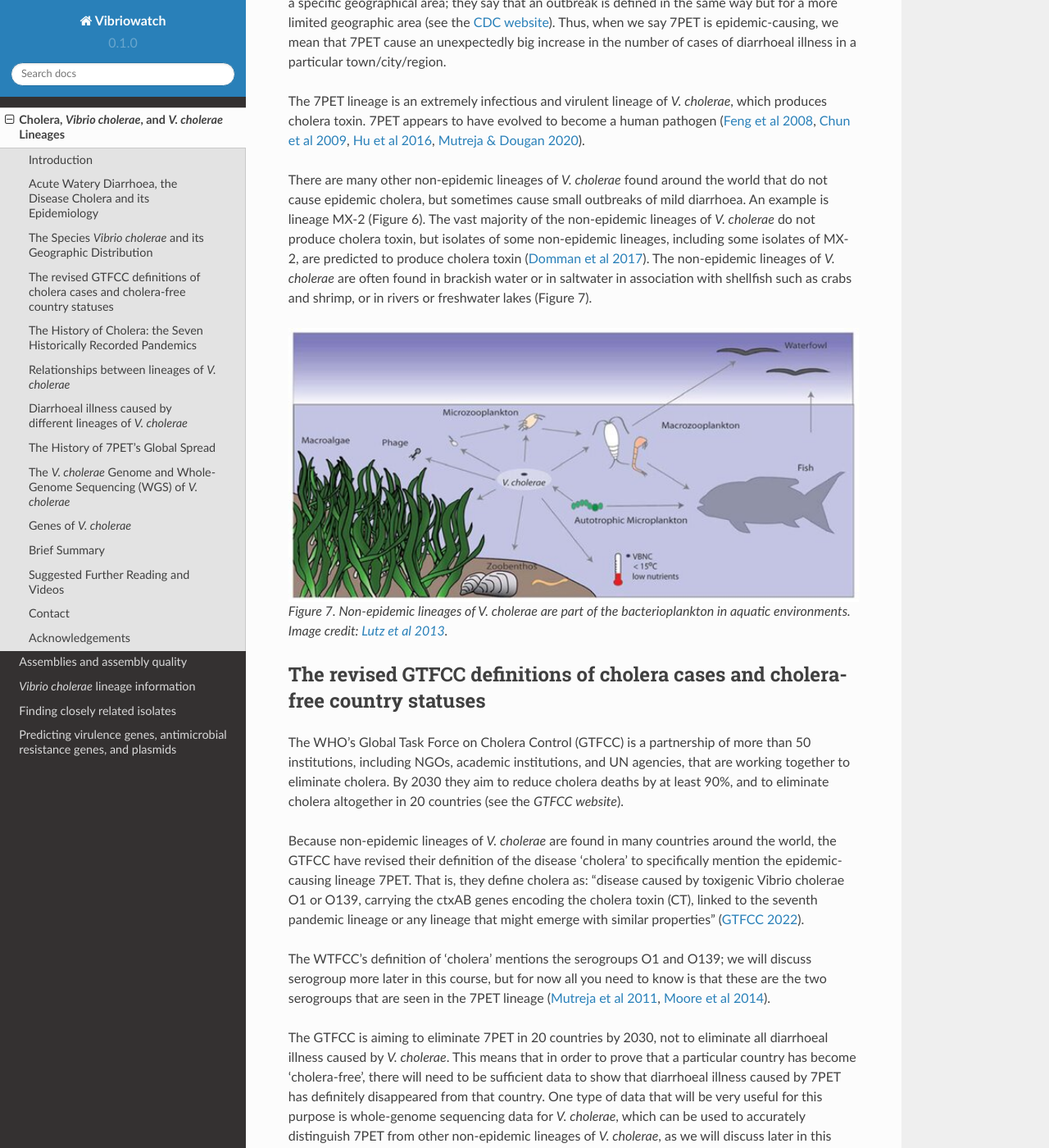
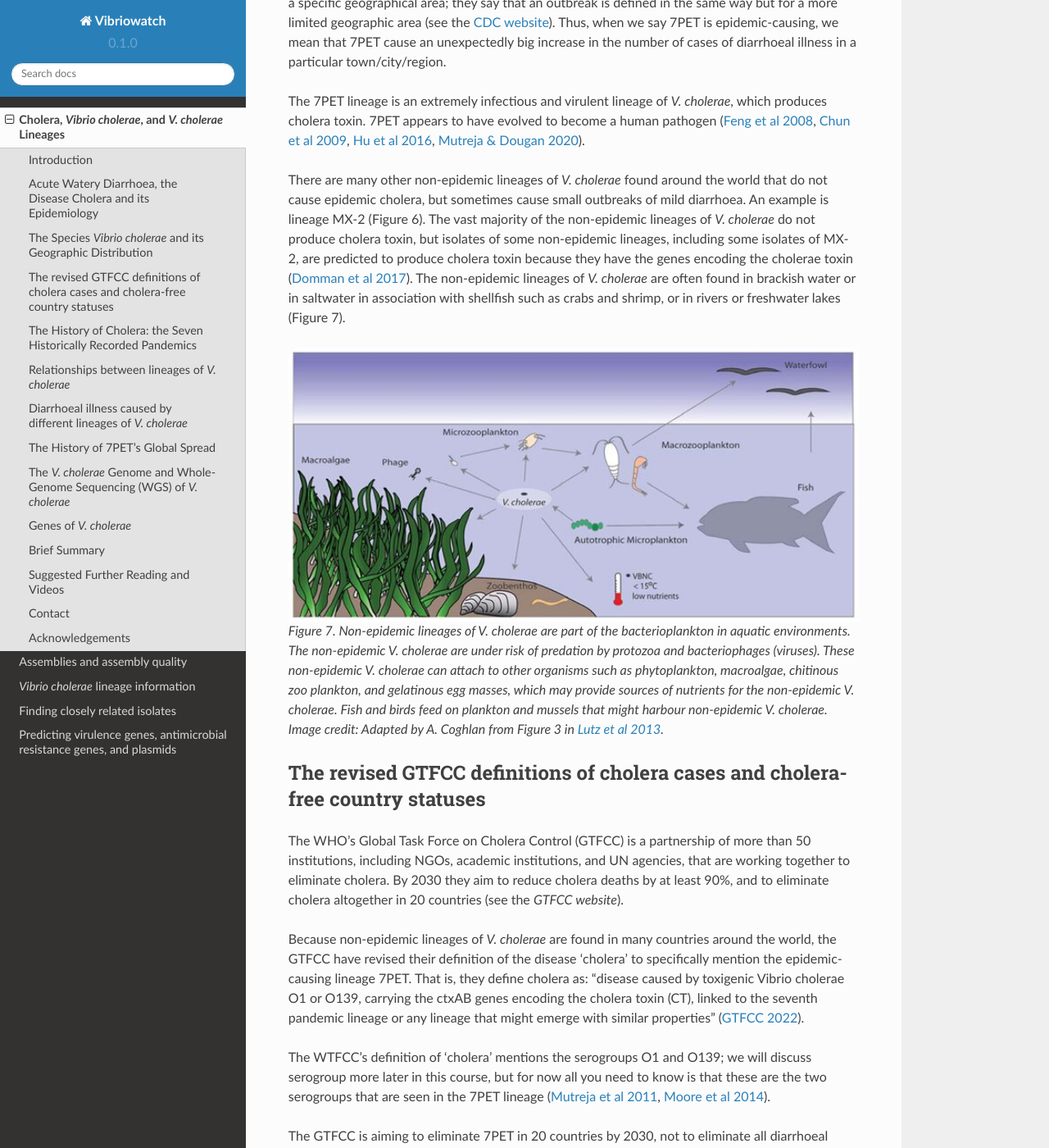
Before and after one commit to avrilcoghlan/cholerabook, a Sphinx documentation site: the page built from docs/source/vibriogenomes.rst, in a window 1280 px wide and 1400 px high, scrolled down 4544 px. Shown: the whole window at 82% size. Built offline with Sphinx 7.4.7 and the Read the Docs theme 2.0.0, drawn with Linux system fonts in a browser that asks for light colours.

Commit message:
Update vibriogenomes.rst

```diff
--- a/docs/source/vibriogenomes.rst
+++ b/docs/source/vibriogenomes.rst
@@ -111,7 +111,7 @@ human pathogen (`Feng et al 2008`_, `Chun et al 2009`_, `Hu et al 2016`_, `Mutre
 There are many other non-epidemic lineages of *V. cholerae* found around the world that do not cause epidemic
 cholera, but sometimes cause small outbreaks of mild diarrhoea. An example is lineage MX-2 (Figure 6).
 The vast majority of the non-epidemic lineages of *V. cholerae* do not produce cholera toxin, but isolates of some
-non-epidemic lineages, including some isolates of MX-2, are predicted to produce cholera toxin (`Domman et al 2017`_).
+non-epidemic lineages, including some isolates of MX-2, are predicted to produce cholera toxin because they have the genes encoding the cholerae toxin (`Domman et al 2017`_).
 The non-epidemic lineages of *V. cholerae* are often found in brackish water or in saltwater in association with shellfish
 such as crabs and shrimp, or in rivers or freshwater lakes (Figure 7).
 
@@ -128,7 +128,7 @@ such as crabs and shrimp, or in rivers or freshwater lakes (Figure 7).
 .. figure:: VibrioCholeraeInSea.jpg
   :width: 750
 
-  Figure 7. Non-epidemic lineages of *V. cholerae* are part of the bacterioplankton in aquatic environments. Image credit: `Lutz et al 2013`_.
+  Figure 7. Non-epidemic lineages of *V. cholerae* are part of the bacterioplankton in aquatic environments. The non-epidemic *V. cholerae* are under risk of predation by protozoa and bacteriophages (viruses). These non-epidemic *V. cholerae* can attach to other organisms such as phytoplankton, macroalgae, chitinous zoo plankton, and gelatinous egg masses, which may provide sources of nutrients for the non-epidemic *V. cholerae*. Fish and birds feed on plankton and mussels that might harbour non-epidemic *V. cholerae*. Image credit: Adapted by A. Coghlan from Figure 3 in `Lutz et al 2013`_.
 
 .. _Lutz et al 2013: https://pubmed.ncbi.nlm.nih.gov/24379807/
 
```
